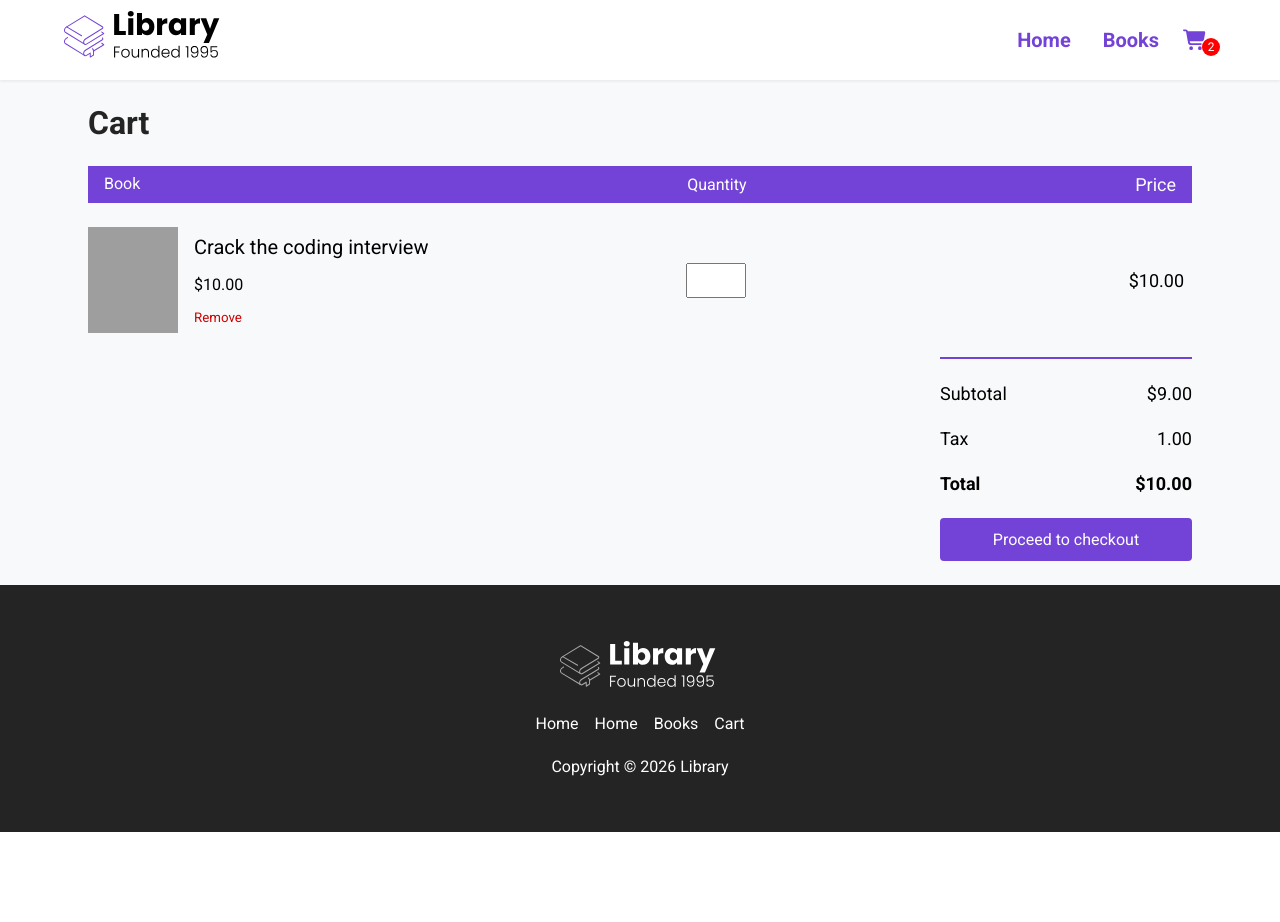
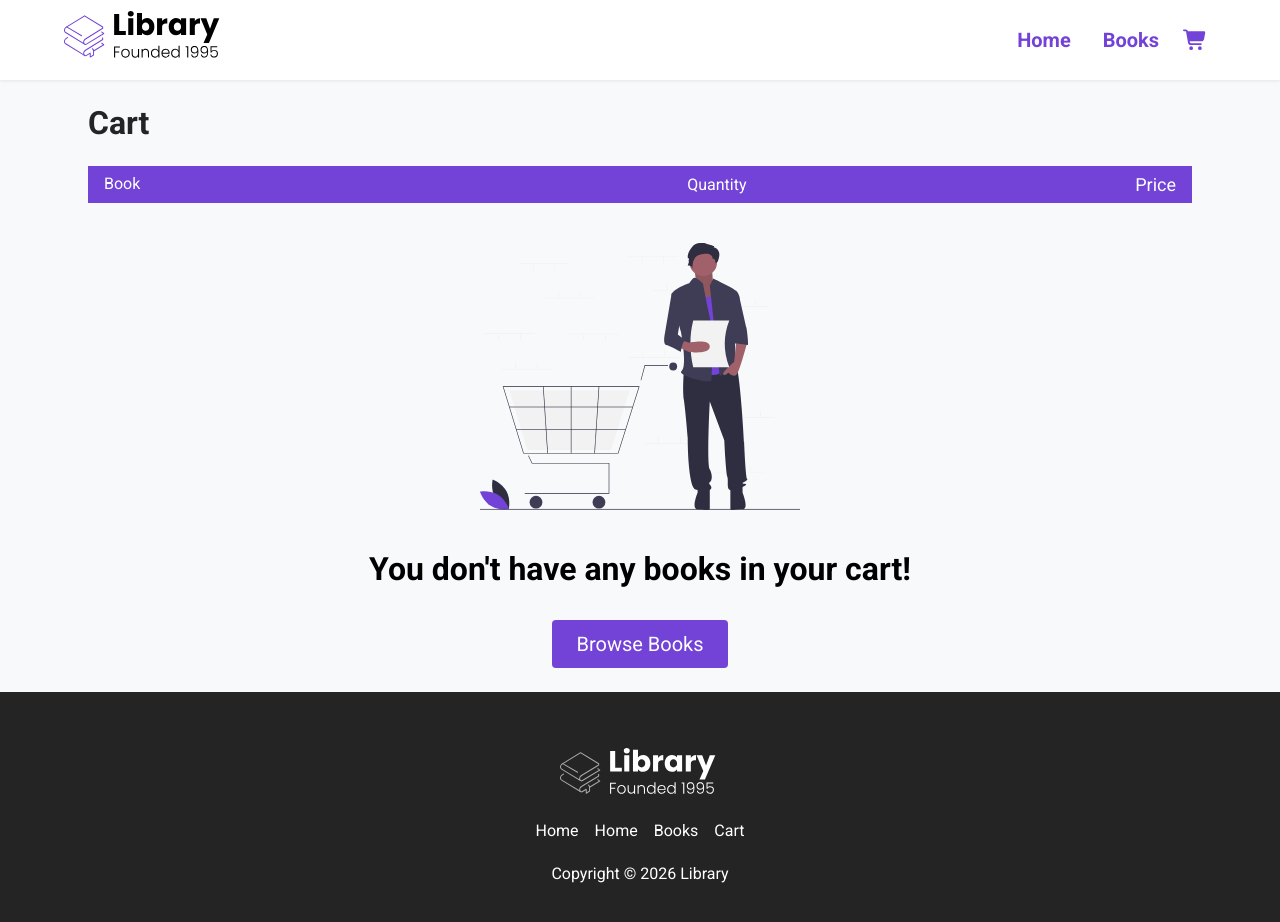
Before and after one commit to KamKoding/First-React-Project, a React (Create React App) app: page /cart in a window 1280 px wide. Shown: the top 922 px of the page. Before the commit the page ends 832 px from the top, so only its background shows below. Built offline with nearby package versions, Linux system fonts and the light colour scheme; grey boxes are pictures that could not be loaded.

Commit message:
cartDone

```diff
--- a/src/App.js
+++ b/src/App.js
@@ -12,8 +12,34 @@ import { useEffect, useState } from "react";
 function App() {
   const [cart, setCart] = useState([]);
 
-  function addToCart(book) {
-    setCart([...cart, book]);
+  function addToCart(book, quantity) {
+    setCart([...cart, { ...book, quantity: 1 }]);
+  }
+
+  function changeQuantity(book, quantity) {
+    setCart(
+      cart.map((item) =>
+        item.id === book.id
+          ? {
+              ...item,
+              quantity: +quantity,
+            }
+          : item,
+      ),
+    );
+  }
+
+  function removeItem(item) {
+    setCart(cart.filter(book => book.id !== item.id))
+    console.log("removeItem", item);
+  }
+
+  function numberOfItems() {
+    let counter = 0
+    cart.forEach(item => {
+      counter += item.quantity
+    })
+    return counter
   }
 
   useEffect(() => {
@@ -23,7 +49,7 @@ function App() {
   return (
     <Router>
       <div className="App">
-        <Nav />
+        <Nav numberOfItems={numberOfItems()} />
         <Routes>
           <Route path="/" element={<Home />} />
           <Route path="/books" element={<Books books={books} />} />
@@ -33,7 +59,17 @@ function App() {
               <BookInfo books={books} addToCart={addToCart} cart={cart} />
             }
           />
-          <Route path="/cart" element={<Cart books={books} />} />
+          <Route
+            path="/cart"
+            element={
+              <Cart
+                books={books}
+                cart={cart}
+                changeQuantity={changeQuantity}
+                removeItem={removeItem}
+              />
+            }
+          />
         </Routes>
         <Footer />
       </div>
--- a/src/components/Nav.jsx
+++ b/src/components/Nav.jsx
@@ -3,7 +3,7 @@ import { FontAwesomeIcon } from "@fortawesome/react-fontawesome";
 import LibraryLogo from "../assets/Library.svg";
 import { Link } from "react-router-dom";
 
-const Nav = () => {
+const Nav = ({ numberOfItems }) => {
   function openMenu() {
     document.body.classList += " menu--open"
   }
@@ -36,7 +36,10 @@ const Nav = () => {
             <Link to="/cart" className="nav__link">
               <FontAwesomeIcon icon="shopping-cart" />
             </Link>
-            <span className="cart__length">2</span>
+            {
+              numberOfItems > 0 && <span className="cart__length">{numberOfItems}</span>
+            }
+
           </li>
         </ul>
         <div className="menu__backdrop">
--- a/src/pages/Cart.jsx
+++ b/src/pages/Cart.jsx
@@ -1,6 +1,18 @@
-import React from "react";
+import React, { useState, useEffect } from "react";
+import EmptyCart from "../assets/empty_cart.svg";
+import { Link } from "react-router-dom";
 
-const Cart = () => {
+const Cart = ({ cart, changeQuantity, removeItem }) => {
+  const [total, setTotal] = useState(0);
+  useEffect(() => {
+    let price = 0;
+    cart.forEach((item) => {
+      price += +(item.salePrice || item.originalPrice * item.quantity).toFixed(
+        2,
+      );
+    });
+    setTotal(price);
+  }, [cart]);
   return (
     <div id="books__body">
       <main id="books__main">
@@ -16,19 +28,28 @@ const Cart = () => {
                 <span className="cart__total">Price</span>
               </div>
               <div className="cart__body">
-                <div className="cart__item">
+                {cart.map((book) => {
+                  return (
+                    <div className="cart__item" key={book.id}>
                       <div className="cart__book">
                         <img
-                      src="https://m.media-amazon.com/images/I/51V3121nmkL._AC_UF1000,1000_QL80_.jpg"
+                          src={book.url}
                           className="cart__book--img"
                           alt=""
                         />
                         <div className="cart__book--info">
                           <span className="cart__book--title">
-                        Crack the coding interview
+                            {book.title}
                           </span>
-                      <span className="cart__book--price">$10.00</span>
-                      <button className="cart__book--remove">Remove</button>
+                          <span className="cart__book--price">
+                            ${(book.salePrice || book.originalPrice).toFixed(2)}
+                          </span>
+                          <button
+                            className="cart__book--remove"
+                            onClick={() => removeItem(book)}
+                          >
+                            Remove
+                          </button>
                         </div>
                       </div>
                       <div className="cart__quantity">
@@ -37,30 +58,54 @@ const Cart = () => {
                           min={0}
                           max={99}
                           className="cart__input"
+                          value={book.quantity || 1}
+                          onChange={(event) =>
+                            changeQuantity(book, event.target.value)
+                          }
                         />
                       </div>
-                  <div className="cart__total">$10.00</div>
+                      <div className="cart__total">
+                        $
+                        {(
+                          (book.salePrice || book.originalPrice) * book.quantity
+                        ).toFixed(2)}
                       </div>
                     </div>
+                  );
+                })}
               </div>
-            <div className="total">
+              {
+                cart.length === 0 &&
+              <div className="cart__empty">
+                <img src={EmptyCart} alt="" className="cart__empty--img" />
+                <h2>You don't have any books in your cart!</h2>
+
+                <Link to="/books">
+                  <button className="btn">Browse Books</button>
+                </Link>
+              </div>
+              }
+            </div>
+            {cart.length > 0 && <div className="total">
               <div className="total__item total__sub-total">
                 <span>Subtotal</span>
-                    <span>$9.00</span>
+                <span>${(total * 0.9).toFixed(2)}</span>
               </div>
               <div className="total__item total__tax">
                 <span>Tax</span>
-                  <span>1.00</span>
+                <span>${(total * 0.1).toFixed(2)}</span>
               </div>
               <div className="total__item total__price">
                 <span>Total</span>
-                  <span>$10.00</span>
+                <span>${total.toFixed(2)}</span>
               </div>
-                <button className="btn btn__checkout no-cursor"
-                onClick={() => alert(`Haven't gotten around to this yet :(`)}>
+              <button
+                className="btn btn__checkout no-cursor"
+                onClick={() => alert(`Haven't gotten around to this yet :(`)}
+              >
                 Proceed to checkout
               </button>
-            </div>
+            </div>}
           </div>
         </div>
       </main>
```
Lines whose indentation alone changed are shown as unchanged.
